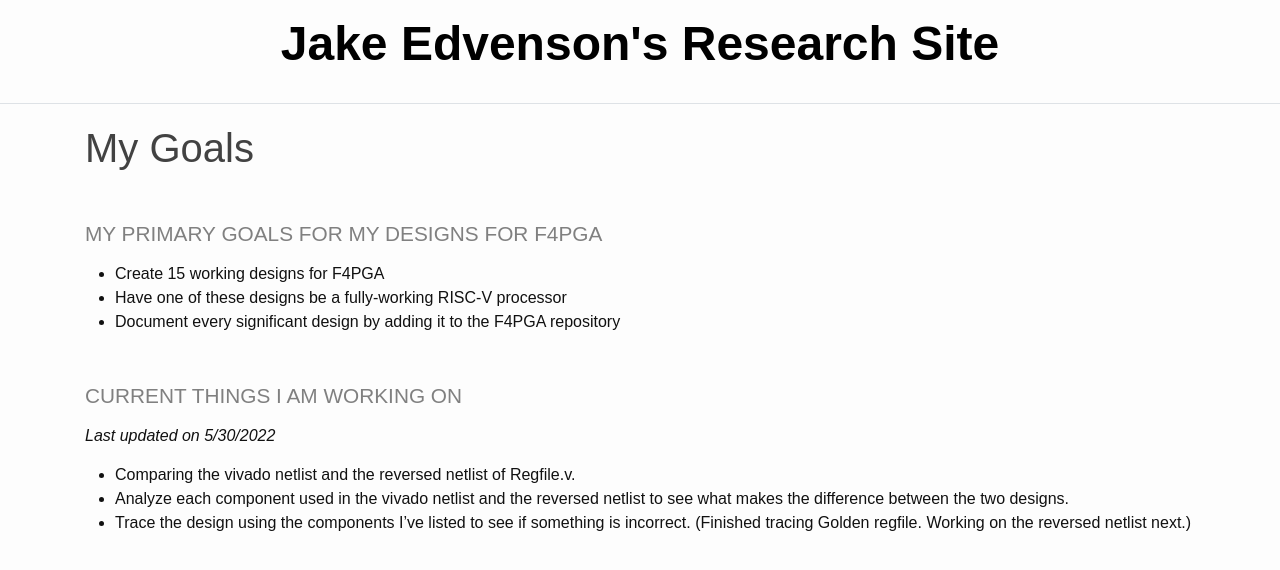
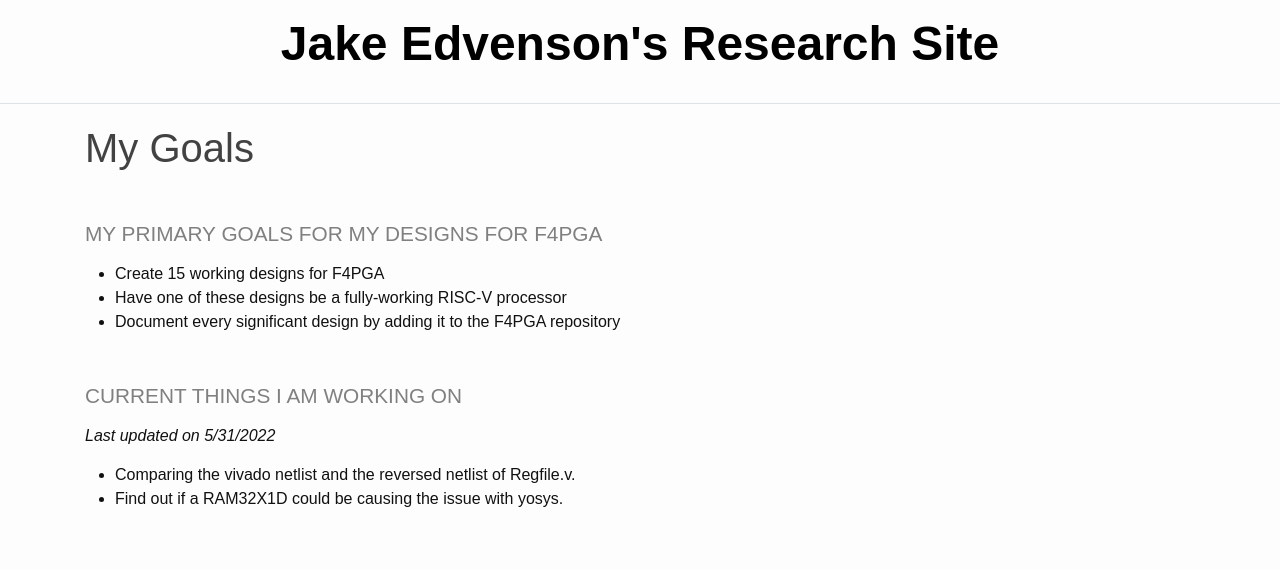
Before and after one commit to JakeEdvenson/JakeEdvenson.github.io, a Jekyll site: the page built from _pages/goals.md, in a window 1280 px wide. Shown: the top 570 px of the page. Built offline with Jekyll 4.4.1, drawn with Linux system fonts in a browser that asks for light colours.

Commit message:
Update goals.md

```diff
--- a/_pages/goals.md
+++ b/_pages/goals.md
@@ -9,7 +9,6 @@ title: My Goals
 * Document every significant design by adding it to the F4PGA repository
 
 ### Current Things I am working on
-*Last updated on 5/30/2022*
+*Last updated on 5/31/2022*
 * Comparing the vivado netlist and the reversed netlist of Regfile.v.
-* Analyze each component used in the vivado netlist and the reversed netlist to see what makes the difference between the two designs.
-* Trace the design using the components I've listed to see if something is incorrect. (Finished tracing Golden regfile. Working on the reversed netlist next.)
+* Find out if a RAM32X1D could be causing the issue with yosys.
```
